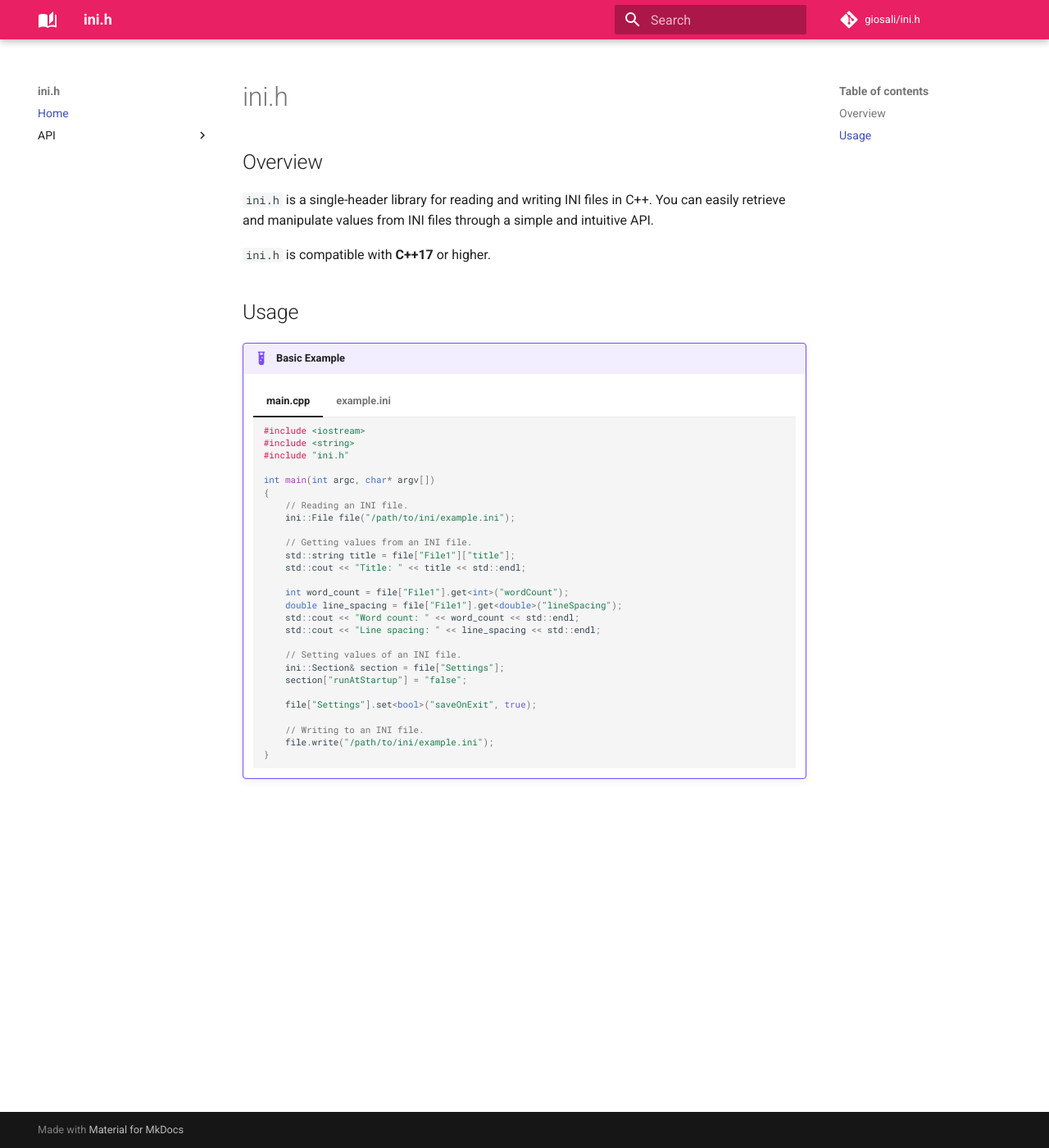
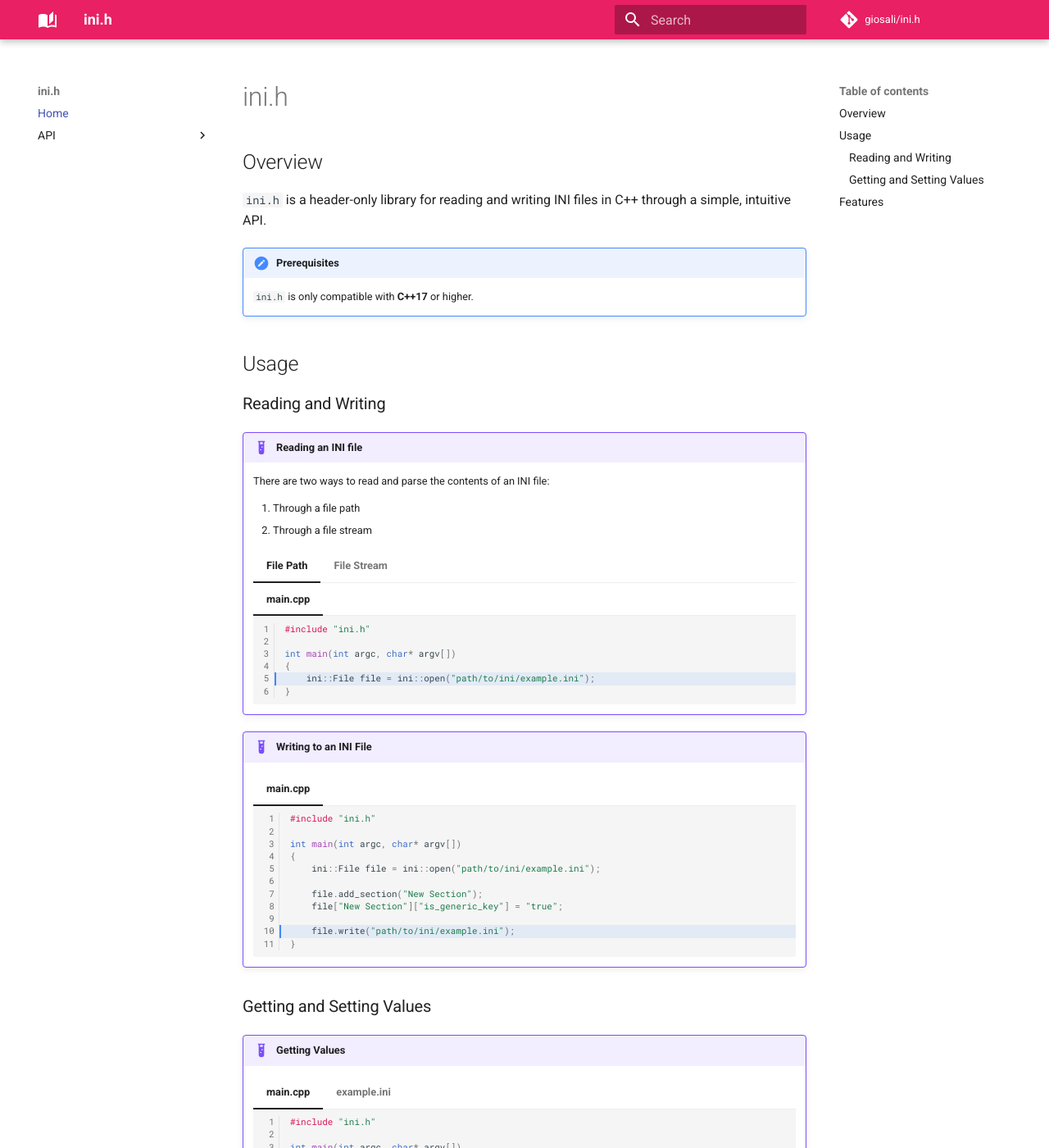
Before and after one commit to giosali/ini.h, an MkDocs documentation site: the page built from docs/index.md, in a window 1280 px wide and 1400 px high. Shown: the whole window at 82% size. Built offline with MkDocs 1.6.1 and Material for MkDocs 9.7.7, drawn with Linux system fonts in a browser that asks for light colours; comment, search, counter and statistics services are not loaded; some of the changed text lies outside the part shown.

Commit message:
Update home page

````diff
--- a/docs/index.md
+++ b/docs/index.md
@@ -2,53 +2,95 @@
 
 ## Overview
 
-`ini.h` is a single-header library for reading and writing INI files in C++. You can easily retrieve and manipulate values from INI files through a simple and intuitive API.
+`ini.h` is a header-only library for reading and writing INI files in C++ through a simple, intuitive API.
 
-`ini.h` is compatible with **C++17** or higher.
+!!! settings "Prerequisites"
+
+    `ini.h` is only compatible with **C++17** or higher.
 
 ## Usage
 
-!!! example "Basic Example"
+### Reading and Writing
+
+!!! example "Reading an INI file"
+
+    There are two ways to read and parse the contents of an INI file:
+
+    1. Through a file path
+    2. Through a file stream
+
+    === "File Path"
+
+        === "main.cpp"
+            ```cpp linenums="1" hl_lines="5"
+            #include "ini.h"
+
+            int main(int argc, char* argv[])
+            {
+                ini::File file = ini::open("path/to/ini/example.ini");
+            }
+            ```
+
+    === "File Stream"
+
+        === "main.cpp"
+            ```cpp linenums="1" hl_lines="7 10"
+            #include <fstream>
+            #include "ini.h"
+
+            int main(int argc, char* argv[])
+            {
+                std::ifstream stream("path/to/ini/example.ini");
+                ini::File file = ini::load(stream);
+
+                // You are responsible for closing the file stream.
+                stream.close();
+            }
+            ```
+
+        !!! warning "Close the File Stream"
+
+            Don't forget to close the file stream. You are responsible for closing it.
+
+!!! example "Writing to an INI File"
 
     === "main.cpp"
-        ```cpp
-        #include <iostream>
-        #include <string>
+        ```cpp linenums="1" hl_lines="10"
         #include "ini.h"
 
         int main(int argc, char* argv[])
         {
-            // Reading an INI file.
-            ini::File file("/path/to/ini/example.ini");
+            ini::File file = ini::open("path/to/ini/example.ini");
 
-            // Getting values from an INI file.
-            std::string title = file["File1"]["title"];
-            std::cout << "Title: " << title << std::endl;
+            file.add_section("New Section");
+            file["New Section"]["is_generic_key"] = "true";
 
-            int word_count = file["File1"].get<int>("wordCount");
-            double line_spacing = file["File1"].get<double>("lineSpacing");
-            std::cout << "Word count: " << word_count << std::endl;
-            std::cout << "Line spacing: " << line_spacing << std::endl;
+            file.write("path/to/ini/example.ini");
+        }
+        ```
 
-            // Setting values of an INI file.
-            ini::Section& section = file["Settings"];
-            section["runAtStartup"] = "false";
+### Getting and Setting Values
 
-            file["Settings"].set<bool>("saveOnExit", true);
+!!! example "Getting Values"
 
-            // Writing to an INI file.
-            file.write("/path/to/ini/example.ini");
+    === "main.cpp"
+        ```cpp linenums="1" hl_lines="7-10"
+        #include "ini.h"
+
+        int main(int argc, char* argv[])
+        {
+            ini::File file = ini::open("path/to/ini/example.ini");
+
+            std::string title = file["FileInfo"]["title"];
+            bool auto_save_enabled = file["FileInfo"].get<bool>("autoSaveEnabled"):
+            size_t word_count = file["FileInfo"].get<size_t>("wordCount");
+            double line_spacing = file["FileInfo"].get<double>("lineSpacing");
         }
         ```
 
     === "example.ini"
-        ```ini
-        [Settings]
-        runAtStartup = true
-        saveOnExit = false
-        maxOpenFiles = 5
-
-        [File1]
+        ```ini linenums="1"
+        [FileInfo]
         title = On the topic of C++
         author = John Appleseed
         lastDateOpened = 2022-07-24
@@ -56,3 +98,84 @@
         wordCount = 0
         lineSpacing = 1.5
         ```
+
+!!! example "Setting Values"
+
+    === "main.cpp"
+        ```cpp linenums="1" hl_lines="7-10"
+        #include "ini.h"
+
+        int main(int argc, char* argv[])
+        {
+            ini::File file = ini::open("path/to/ini/example.ini");
+
+            file["FileInfo"]["title"] = "On the topic of C#";
+            file["FileInfo"].set<bool>("autoSaveEnabled", false);
+            file["FileInfo"].set<size_t>("wordCount", 1);
+            file["FileInfo"].set<double>("lineSpacing", 2.0);
+        }
+        ```
+
+    === "example.ini"
+        ```ini linenums="1"
+        [FileInfo]
+        title = On the topic of C++
+        author = John Appleseed
+        lastDateOpened = 2022-07-24
+        autoSaveEnabled = true
+        wordCount = 0
+        lineSpacing = 1.5
+        ```
+
+## Features
+
+!!! settings "List of Features"
+
+    - [x] **Comments**
+
+        - `; comment text`
+        - `# comment text`
+
+        !!! note
+
+            Comments must start at the beginning of a line.
+
+    - [x] **Case Sensitivity**
+
+        !!! note
+
+            Section names and keys are case-sensitive.
+
+        !!! example
+
+            ```ini linenums="1"
+            [SECTION]
+            key = value
+            KEY = value
+
+            [section]
+            key = value
+            KEY = value
+            ```
+
+    - **Delimiters**:
+
+        - [x] `=`
+        - [x] `:`
+
+        !!! example
+
+            ```ini
+            [Section]
+            key1 = value
+            key2 : value
+            ```
+
+    - **Supported Value Types**:
+
+        - [x] [int](https://en.cppreference.com/w/cpp/language/types)
+        - [x] [float](https://en.cppreference.com/w/cpp/language/types)
+        - [x] [double](https://en.cppreference.com/w/cpp/language/types)
+        - [x] [size_t](https://en.cppreference.com/w/c/types/size_t)
+        - [x] [std::size_t](https://en.cppreference.com/w/cpp/types/size_t)
+        - [x] [std::string](https://en.cppreference.com/w/cpp/string/basic_string)
````
